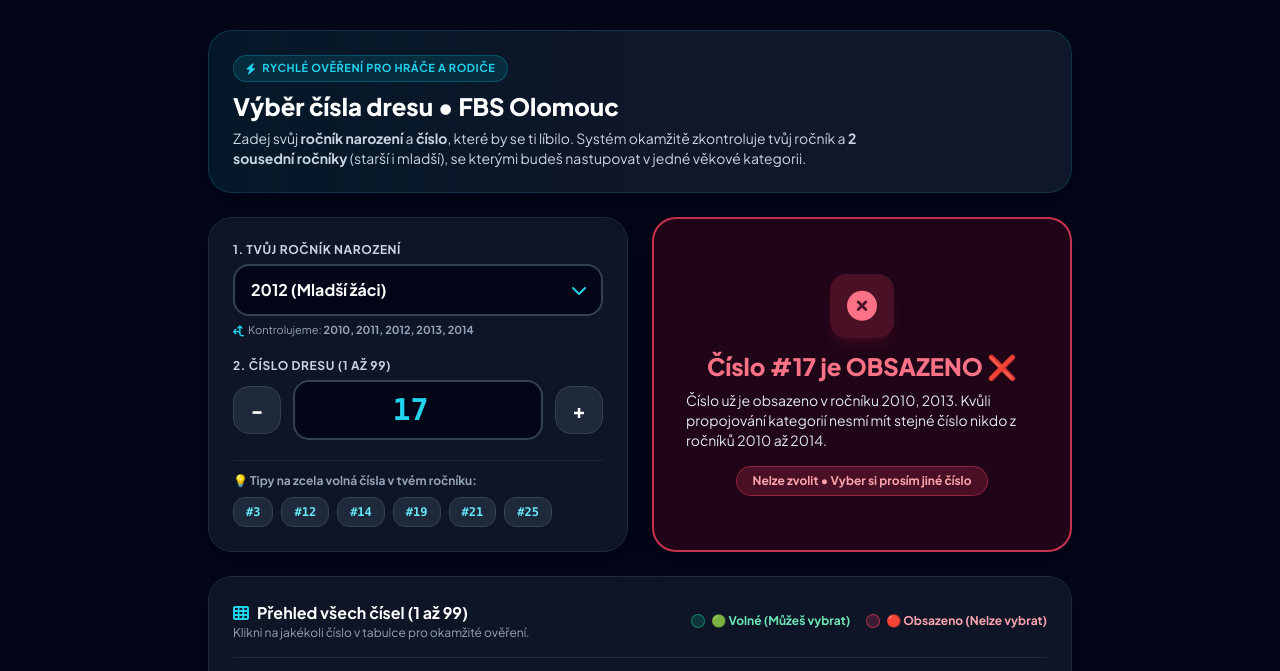
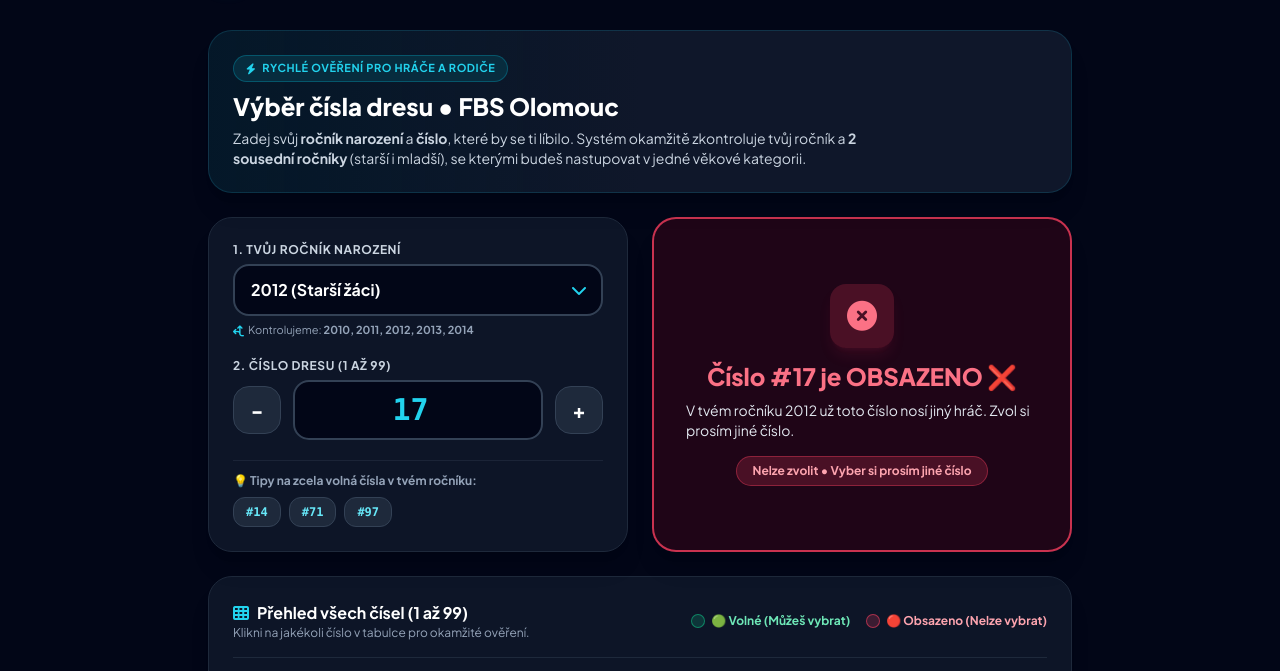
Before and after one commit to martinpavlik89/dresy-fbs-olomouc, a plain HTML site: page index.html in a window 1280 px wide. Shown: the part 71-742 px from the top of the page. Drawn offline with nearby package versions, Linux system fonts and the light colour scheme.

Commit message:
Update index.html

```diff
--- a/index.html
+++ b/index.html
@@ -71,17 +71,21 @@
             </label>
             <div class="relative">
               <select id="birth-year" onchange="runCheck()" class="w-full bg-slate-950 border-2 border-slate-700 rounded-2xl px-4 py-3 text-base font-bold text-white focus:outline-none focus:border-cyan-400 transition cursor-pointer appearance-none">
-                <option value="2017">2017 (Přípravka)</option>
-                <option value="2016">2016 (Přípravka)</option>
-                <option value="2015">2015 (Elévové)</option>
-                <option value="2014">2014 (Elévové)</option>
-                <option value="2013">2013 (Mladší žáci)</option>
-                <option value="2012" selected>2012 (Mladší žáci)</option>
+                <option value="2022">2022 (Mladší Elévové)</option>
+                <option value="2021">2021 (Mladší Elévové)</option>
+                <option value="2020">2020 (Mladší Elévové)</option>
+                <option value="2019">2019 (Mladší Elévové)</option>
+                <option value="2018">2018 (Mladší Elévové)</option>
+                <option value="2017">2017 (Starší Elévové)</option>
+                <option value="2016">2016 (Starší Elévové)</option>
+                <option value="2015">2015 (Mladší žáci)</option>
+                <option value="2014">2014 (Mladší žáci)</option>
+                <option value="2013">2013 (Starší žáci)</option>
+                <option value="2012" selected>2012 (Starší žáci)</option>
                 <option value="2011">2011 (Starší žáci)</option>
-                <option value="2010">2010 (Starší žáci)</option>
-                <option value="2009">2009 (Dorostenci)</option>
-                <option value="2008">2008 (Dorostenci)</option>
-                <option value="2007">2007 (Junioři)</option>
+                <option value="2010">2010 (Dorostenci)</option>
+                <option value="2009">2009 (Junioři)</option>
+                <option value="2008">2008 (Junioři)</option>
               </select>
               <div class="pointer-events-none absolute inset-y-0 right-0 flex items-center px-4 text-cyan-400">
                 <i class="fa-solid fa-chevron-down"></i>
@@ -193,41 +197,155 @@
   <script>
     // Realistický seznam obsazených čísel v klubu pro ověřování
     const ROSTER_DATABASE = [
+       // Ročník 2008
+      { number: 8, year: 2008 },
+      { number: 9, year: 2008 },
+      { number: 12, year: 2008 },
+      { number: 81, year: 2008 },
+      { number: 21, year: 2008 },
+      { number: 22, year: 2008 },
+      { number: 32, year: 2008 },
+      { number: 58, year: 2008 },
+      { number: 55, year: 2008 },
+      { number: 33, year: 2008 },
+      { number: 94, year: 2008 },
+
+      // Ročník 2009
+      { number: 1, year: 2009 },
+      { number: 2, year: 2009 },
+      { number: 11, year: 2009 },
+      { number: 18, year: 2009 },
+      { number: 47, year: 2009 },
+      { number: 52, year: 2009 },
+      { number: 77, year: 2009 },
+      { number: 91, year: 2009 },
+      { number: 13, year: 2009 },
+
       // Ročník 2010
+      { number: 1, year: 2010 },
+      { number: 4, year: 2010 },
       { number: 8, year: 2010 },
-      { number: 17, year: 2010 },
+      { number: 10, year: 2010 },
+      { number: 20, year: 2010 },
+      { number: 98, year: 2010 },
+      { number: 25, year: 2010 },
+      { number: 7, year: 2010 },
+      { number: 36, year: 2010 },
+      { number: 65, year: 2010 },
+      { number: 57, year: 2010 },
+      { number: 3, year: 2010 },
       { number: 99, year: 2010 },
+      { number: 77, year: 2010 },
+      { number: 64, year: 2010 },
 
       // Ročník 2011
+      { number: 5, year: 2011 },
+      { number: 9, year: 2011 },
+      { number: 16, year: 2011 },
       { number: 11, year: 2011 },
-      { number: 24, year: 2011 },
-      { number: 66, year: 2011 },
+      { number: 31, year: 2011 },
+      { number: 38, year: 2011 },
+      { number: 87, year: 2011 },
+      { number: 88, year: 2011 },
+      { number: 96, year: 2011 },
+      { number: 33, year: 2011 },
 
       // Ročník 2012
-      { number: 7, year: 2012 },
-      { number: 10, year: 2012 },
-      { number: 15, year: 2012 },
-      { number: 22, year: 2012 },
-      { number: 88, year: 2012 },
+      { number: 3, year: 2012 },
+      { number: 6, year: 2012 },
+      { number: 12, year: 2012 },
+      { number: 76, year: 2012 },
+      { number: 17, year: 2012 },
+      { number: 19, year: 2012 },
+      { number: 26, year: 2012 },
+      { number: 33, year: 2012 },
+      { number: 46, year: 2012 },
+      { number: 56, year: 2012 },
+      { number: 70, year: 2012 },
+      { number: 13, year: 2012 },
+      { number: 21, year: 2012 },
 
       // Ročník 2013
       { number: 7, year: 2013 },
-      { number: 13, year: 2013 },
-      { number: 17, year: 2013 },
+      { number: 8, year: 2013 },
+      { number: 10, year: 2013 },
+      { number: 16, year: 2013 },
+      { number: 20, year: 2013 },
+      { number: 22, year: 2013 },
+      { number: 29, year: 2013 },
+      { number: 25, year: 2013 },
+      { number: 51, year: 2013 },
+      { number: 99, year: 2013 },
+      { number: 47, year: 2013 },
+      { number: 74, year: 2013 },
       { number: 1, year: 2013 },
 
       // Ročník 2014
-      { number: 9, year: 2014 },
+      { number: 4, year: 2014 },
+      { number: 6, year: 2014 },
+      { number: 12, year: 2014 },
+      { number: 17, year: 2014 },
+      { number: 18, year: 2014 },
       { number: 23, year: 2014 },
+      { number: 44, year: 2014 },
+      { number: 27, year: 2014 },
+      { number: 32, year: 2014 },
+      { number: 46, year: 2014 },
       { number: 55, year: 2014 },
+      { number: 81, year: 2014 },
+      { number: 45, year: 2014 },
+      { number: 19, year: 2014 },
+      { number: 5, year: 2014 },
+      { number: 91, year: 2014 },
 
       // Ročník 2015
-      { number: 5, year: 2015 },
-      { number: 18, year: 2015 },
+      { number: 14, year: 2015 },
+      { number: 20, year: 2015 },
+      { number: 8, year: 2015 },
+      { number: 88, year: 2015 },
+      { number: 21, year: 2015 },
+      { number: 11, year: 2015 },
+      { number: 30, year: 2015 },
+      { number: 7, year: 2015 },
+      { number: 9, year: 2015 },
+      { number: 39, year: 2015 },
+      { number: 15, year: 2015 },
+      { number: 10, year: 2015 },
+      { number: 73, year: 2015 },
+      { number: 23, year: 2015 },
+      { number: 24, year: 2015 },
 
       // Ročník 2016
-      { number: 4, year: 2016 },
-      { number: 10, year: 2016 }
+      { number: 16, year: 2016 },
+      { number: 13, year: 2016 },
+      { number: 46, year: 2016 },
+      { number: 33, year: 2016 },
+      { number: 18, year: 2016 },
+      { number: 84, year: 2016 },
+      { number: 89, year: 2016 },
+
+      // Ročník 2017
+      { number: 99, year: 2017 },
+      { number: 42, year: 2017 },
+      { number: 20, year: 2017 },
+      { number: 21, year: 2017 },
+      { number: 26, year: 2017 },
+      { number: 25, year: 2017 },
+      { number: 67, year: 2017 },
+
+            // Ročník 2018
+      { number: 5, year: 2018 },
+      { number: 9, year: 2018 },
+      { number: 64, year: 2018 },
+      { number: 13, year: 2018 },
+
+                  // Ročník 2019
+      { number: 88, year: 2019 },
+
+                        // Ročník 2019
+      { number: 5, year: 2020 },
+      { number: 7, year: 2020 },
+
     ];
 
     /**
```
